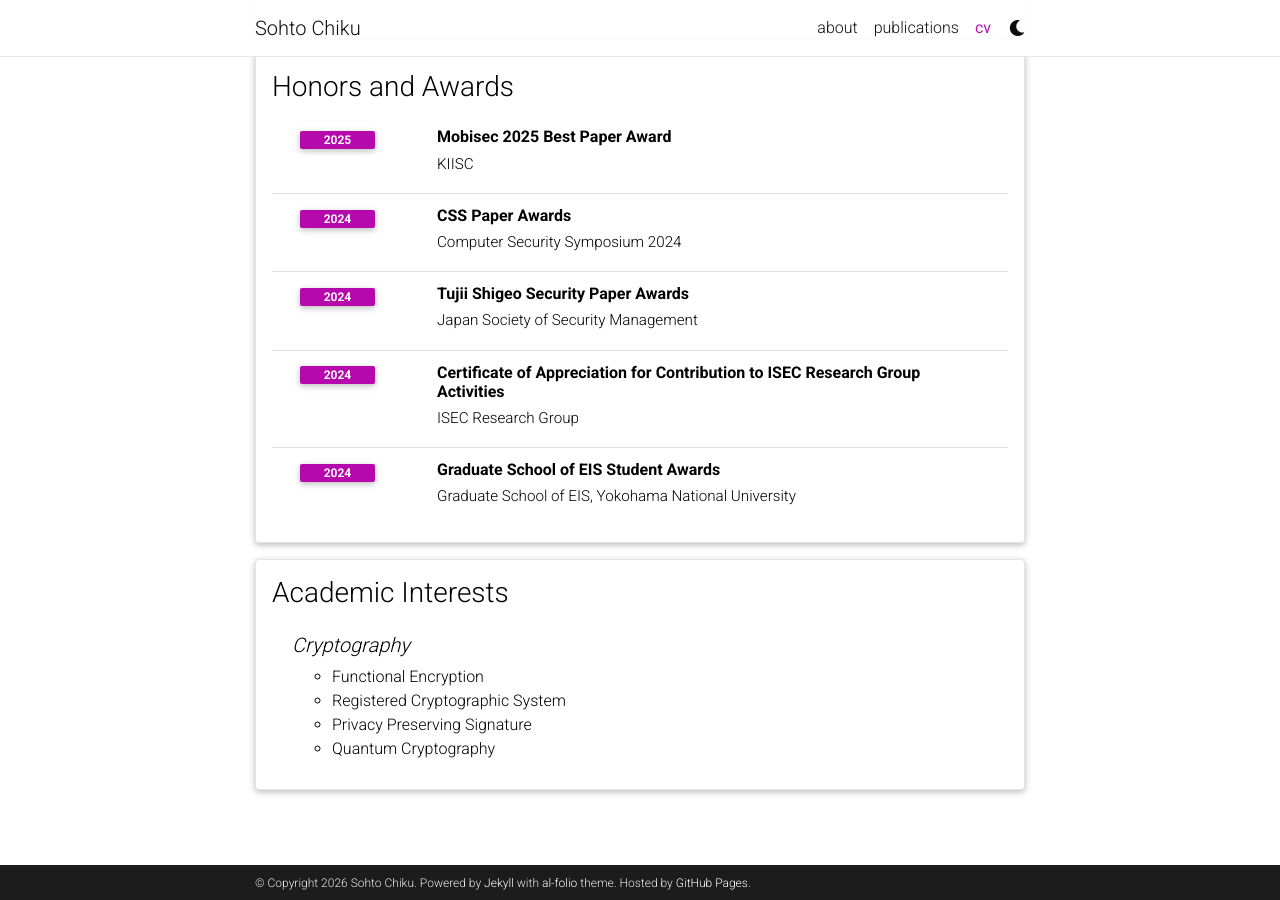
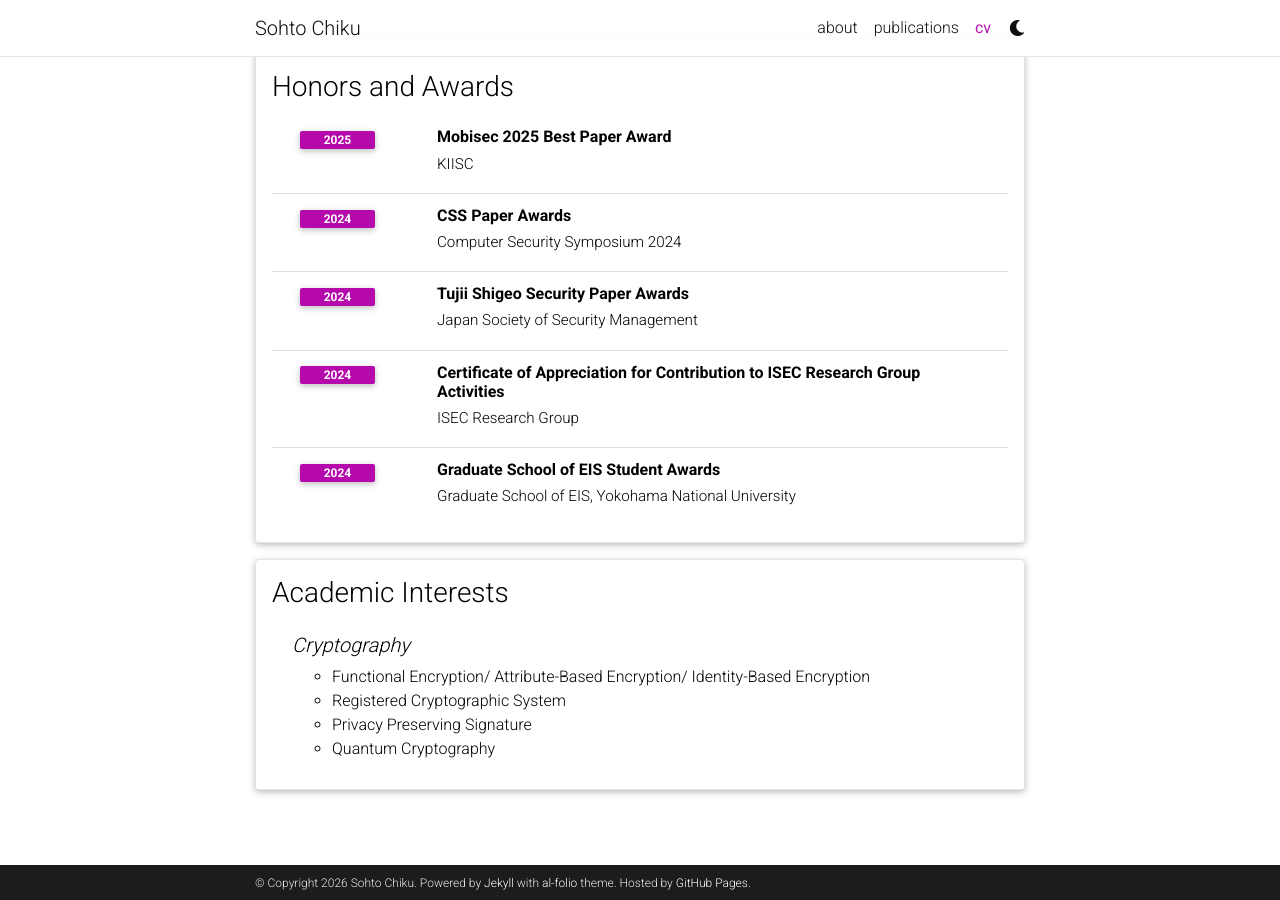
Before and after one commit to csort99/csort99.github.io, a Jekyll site: the page built from _pages/cv.md, in a window 1280 px wide and 900 px high, scrolled down 1700 px. Built offline with Jekyll 4.4.1, drawn with Linux system fonts in a browser that asks for light colours; comment, search, counter and statistics services are not loaded; a style sheet for code colours, icons or effects is not loaded.

Commit message:
Update cv.yml

```diff
--- a/_data/cv.yml
+++ b/_data/cv.yml
@@ -81,7 +81,7 @@
   contents:
     - title: Cryptography
       items:
-        - Functional Encryption
+        - Functional Encryption/ Attribute-Based Encryption/ Identity-Based Encryption
         - Registered Cryptographic System
         - Privacy Preserving Signature
         - Quantum Cryptography
```
